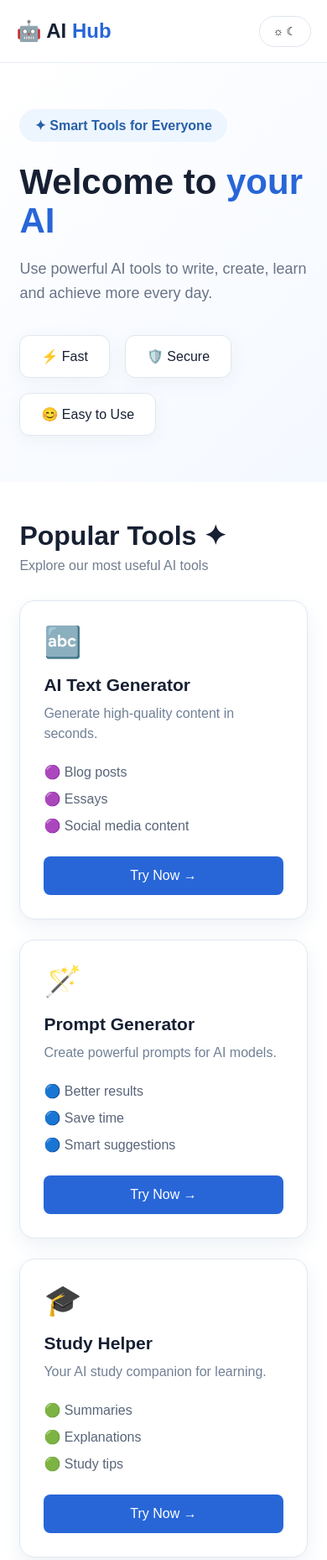
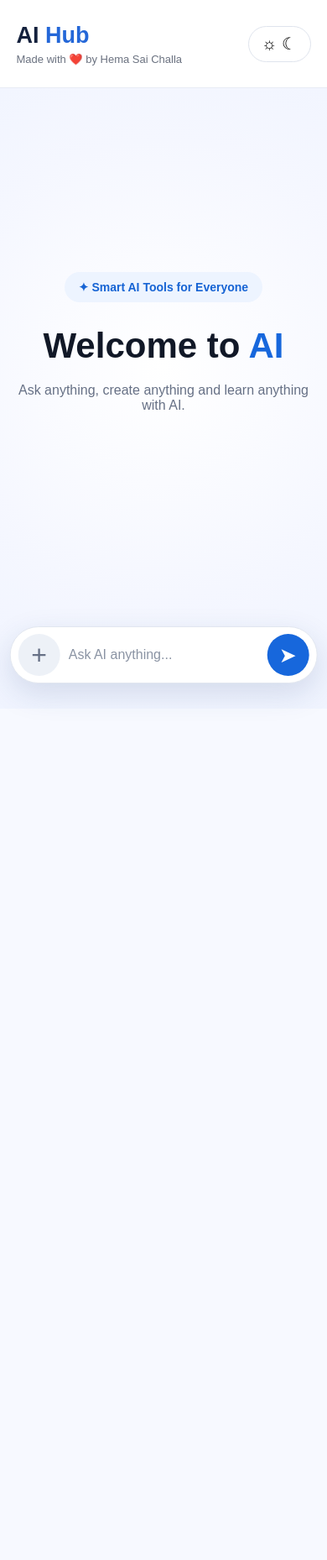
Before and after one commit to uzumakinaruto98hs-ship-it/ai-hub, a plain HTML site: page index.html in a window 390 px wide. Shown: the top 1858 px of the page at 84% size. After the commit the page ends 844 px from the top, so only its background shows below. Drawn offline with Linux system fonts and the light colour scheme.

Commit message:
Update index.html

```diff
--- a/index.html
+++ b/index.html
@@ -7,246 +7,337 @@
 <title>AI Hub</title>
 
 <style>
-* {
-    box-sizing: border-box;
-    margin: 0;
-    padding: 0;
+*{
+    margin:0;
+    padding:0;
+    box-sizing:border-box;
 }
 
-body {
-    font-family: Arial, sans-serif;
-    background: #ffffff;
-    color: #172033;
+body{
+    font-family:Arial, sans-serif;
+    background:#f7f9ff;
+    color:#111827;
+    min-height:100vh;
+    overflow:hidden;
 }
 
-/* HEADER */
+/* TOP BAR */
+header{
+    height:105px;
+    background:white;
+    border-bottom:1px solid #e8ecf4;
 
-header {
-    height: 75px;
-    display: flex;
-    align-items: center;
-    justify-content: space-between;
-    padding: 0 7%;
-    border-bottom: 1px solid #e7edf5;
-    background: white;
+    display:flex;
+    align-items:center;
+    justify-content:space-between;
+
+    padding:0 4%;
 }
 
-.logo {
-    font-size: 30px;
-    font-weight: bold;
-    white-space: nowrap;
+.brand h2{
+    font-size:32px;
+    color:#14213d;
 }
 
-.logo span {
-    color: #2866d8;
+.brand h2 span{
+    color:#2467d8;
 }
 
-nav a {
-    margin: 0 18px;
-    text-decoration: none;
-    color: #172033;
-    font-size: 16px;
+.brand p{
+    margin-top:5px;
+    color:#6b7280;
+    font-size:15px;
 }
 
-nav a:hover {
-    color: #2866d8;
+/* THEME BUTTON */
+.theme{
+    width:88px;
+    height:48px;
+
+    border:1px solid #dfe4ed;
+    border-radius:30px;
+
+    background:white;
+
+    font-size:20px;
+    cursor:pointer;
 }
 
-.mode {
-    border: 1px solid #dfe5ee;
-    border-radius: 25px;
-    padding: 10px 16px;
-    background: white;
-    cursor: pointer;
+/* MAIN */
+.hero{
+    height:calc(100vh - 105px);
+
+    display:flex;
+    flex-direction:column;
+    align-items:center;
+
+    padding-top:26vh;
+
+    background:
+    radial-gradient(
+        circle at 50% 45%,
+        #ffffff 0%,
+        #f5f7ff 60%,
+        #f0f4ff 100%
+    );
 }
 
-/* HERO */
+/* BADGE */
+.badge{
+    padding:11px 22px;
 
-.hero {
-    min-height: 440px;
-    display: flex;
-    align-items: center;
-    padding: 65px 7%;
-    background: linear-gradient(135deg, #ffffff, #f4f8ff);
+    border-radius:30px;
+
+    background:#edf4ff;
+    color:#1764d4;
+
+    font-size:17px;
+    font-weight:bold;
+
+    margin-bottom:28px;
 }
 
-.hero-text {
-    max-width: 700px;
+/* TITLE */
+.hero h1{
+    font-size:60px;
+    font-weight:700;
+
+    margin-bottom:20px;
 }
 
-.badge {
-    display: inline-block;
-    padding: 10px 18px;
-    background: #edf5ff;
-    color: #2860a8;
-    border-radius: 25px;
-    margin-bottom: 25px;
-    font-weight: bold;
+.hero h1 span{
+    color:#1767dc;
 }
 
-.hero h1 {
-    font-size: 58px;
-    line-height: 1.1;
-    margin-bottom: 20px;
+.hero p{
+    color:#667085;
+    font-size:20px;
 }
 
-.hero h1 span {
-    color: #2866d8;
+/* CHAT AREA */
+.chat-area{
+    position:fixed;
+
+    left:50%;
+    bottom:42px;
+
+    transform:translateX(-50%);
+
+    width:92%;
+    max-width:900px;
 }
 
-.hero p {
-    font-size: 20px;
-    line-height: 1.6;
-    color: #687386;
-    max-width: 600px;
+/* CHAT BAR */
+.chat-box{
+    width:100%;
+    height:72px;
+
+    background:white;
+
+    border:1px solid #e1e6ef;
+
+    border-radius:40px;
+
+    padding:9px;
+
+    display:flex;
+    align-items:center;
+
+    box-shadow:
+        0 12px 35px rgba(35,65,120,.15);
 }
 
-/* FEATURES */
+/* PLUS */
+.plus{
+    width:54px;
+    height:54px;
 
-.features {
-    display: flex;
-    gap: 18px;
-    margin-top: 35px;
-    flex-wrap: wrap;
+    border:none;
+    border-radius:50%;
+
+    background:#edf1f7;
+
+    color:#667085;
+
+    font-size:32px;
+
+    cursor:pointer;
 }
 
-.feature {
-    padding: 15px 25px;
-    background: white;
-    border: 1px solid #e1e7ef;
-    border-radius: 12px;
-    box-shadow: 0 5px 20px #edf1f6;
+.plus:hover{
+    background:#e1e7f0;
 }
 
-/* TOOLS */
+/* INPUT */
+.chat-input{
+    flex:1;
 
-.tools {
-    padding: 60px 7%;
+    height:100%;
+
+    border:none;
+    outline:none;
+
+    background:transparent;
+
+    padding:0 20px;
+
+    font-size:18px;
+    color:#172033;
 }
 
-.tools h2 {
-    font-size: 32px;
-    margin-bottom: 8px;
+.chat-input::placeholder{
+    color:#8a93a3;
 }
 
-.subtitle {
-    color: #727d8e;
-    margin-bottom: 32px;
+/* SEND */
+.send{
+    width:54px;
+    height:54px;
+
+    border:none;
+    border-radius:50%;
+
+    background:#1767dc;
+
+    color:white;
+
+    font-size:25px;
+
+    cursor:pointer;
 }
 
-.cards {
-    display: grid;
-    grid-template-columns: repeat(3, 1fr);
-    gap: 24px;
+.send:hover{
+    background:#0e56bd;
 }
 
-.card {
-    padding: 28px;
-    border: 1px solid #e1e7ef;
-    border-radius: 18px;
-    box-shadow: 0 8px 25px #edf1f6;
-    transition: 0.3s;
-    background: white;
+/* TOOLS POPUP */
+.tools-menu{
+    display:none;
+
+    position:absolute;
+
+    left:0;
+    bottom:85px;
+
+    width:330px;
+
+    padding:10px;
+
+    background:#202124;
+
+    border-radius:22px;
+
+    box-shadow:
+        0 18px 45px rgba(0,0,0,.28);
+
+    z-index:10;
 }
 
-.card:hover {
-    transform: translateY(-7px);
+.tools-menu.show{
+    display:block;
 }
 
-.icon {
-    font-size: 36px;
-    margin-bottom: 18px;
+/* TOOL */
+.menu-item{
+    display:flex;
+    align-items:center;
+
+    gap:14px;
+
+    padding:11px;
+
+    border-radius:15px;
+
+    color:white;
+
+    cursor:pointer;
 }
 
-.card h3 {
-    font-size: 21px;
-    margin-bottom: 10px;
+.menu-item:hover{
+    background:#303136;
 }
 
-.card p {
-    color: #718096;
-    line-height: 1.5;
-    margin-bottom: 18px;
+.menu-icon{
+    width:45px;
+    height:45px;
+
+    border-radius:50%;
+
+    background:#36383d;
+
+    display:flex;
+    align-items:center;
+    justify-content:center;
+
+    font-size:21px;
 }
 
-.card ul {
-    list-style: none;
-    color: #596579;
-    line-height: 2;
-}
-
-.card button {
-    width: 100%;
-    border: none;
-    padding: 14px;
-    margin-top: 20px;
-    border-radius: 8px;
-    background: #2866d8;
-    color: white;
-    font-size: 16px;
-    cursor: pointer;
-}
-
-.card button:hover {
-    background: #174eae;
-}
-
-/* FOOTER */
-
-footer {
-    border-top: 1px solid #e5eaf1;
-    padding: 30px 7%;
-    display: flex;
-    justify-content: space-between;
-    align-items: center;
-    color: #687386;
+.menu-text{
+    font-size:16px;
 }
 
 /* MOBILE */
+@media(max-width:700px){
 
-@media (max-width: 800px) {
-
-    header {
-        padding: 0 5%;
+    header{
+        height:105px;
+        padding:0 5%;
     }
 
-    .logo {
-        font-size: 24px;
+    .brand h2{
+        font-size:27px;
     }
 
-    nav {
-        display: none;
+    .brand p{
+        font-size:13px;
     }
 
-    .hero {
-        padding: 55px 6%;
-        min-height: 400px;
+    .theme{
+        width:75px;
+        height:43px;
     }
 
-    .hero h1 {
-        font-size: 42px;
+    .hero{
+        padding-top:26vh;
     }
 
-    .hero p {
-        font-size: 18px;
+    .badge{
+        font-size:14px;
+        padding:10px 17px;
     }
 
-    .features {
-        justify-content: flex-start;
+    .hero h1{
+        font-size:42px;
     }
 
-    .cards {
-        grid-template-columns: 1fr;
+    .hero p{
+        font-size:16px;
+        text-align:center;
+        padding:0 20px;
     }
 
-    .tools {
-        padding: 45px 6%;
+    .chat-area{
+        width:94%;
+        bottom:30px;
     }
 
-    footer {
-        flex-direction: column;
-        gap: 15px;
-        text-align: center;
+    .chat-box{
+        height:68px;
+    }
+
+    .plus,
+    .send{
+        width:50px;
+        height:50px;
+    }
+
+    .chat-input{
+        font-size:16px;
+        padding:0 10px;
+    }
+
+    .tools-menu{
+        width:290px;
     }
 }
 </style>
@@ -255,195 +346,224 @@ footer {
 <body>
 
 <!-- HEADER -->
-
 <header>
 
-    <div class="logo">
-        🤖 AI <span>Hub</span>
+    <div class="brand">
+
+        <h2>
+            AI <span>Hub</span>
+        </h2>
+
+        <p>
+            Made with ❤️ by Hema Sai Challa
+        </p>
+
     </div>
 
-    <nav>
-        <a href="#">Home</a>
-        <a href="#tools">Tools</a>
-        <a href="#">About</a>
-        <a href="#">Contact</a>
-    </nav>
-
-    <button class="mode">
+    <button class="theme" onclick="toggleTheme()">
         ☼ ☾
     </button>
 
 </header>
 
 
-<!-- HERO -->
-
+<!-- MAIN -->
 <section class="hero">
 
-    <div class="hero-text">
-
     <div class="badge">
-            ✦ Smart Tools for Everyone
+        ✦ Smart AI Tools for Everyone
     </div>
 
     <h1>
-            Welcome to <span>your AI</span>
+        Welcome to <span>AI</span>
     </h1>
 
     <p>
-            Use powerful AI tools to write, create,
-            learn and achieve more every day.
+        Ask anything, create anything and learn anything with AI.
     </p>
 
-        <div class="features">
+</section>
 
-            <div class="feature">
-                ⚡ Fast
+
+<!-- CHAT -->
+<div class="chat-area">
+
+    <!-- PLUS MENU -->
+
+    <div class="tools-menu" id="toolsMenu">
+
+        <div class="menu-item"
+             onclick="selectTool('AI Text Generator')">
+
+            <div class="menu-icon">🔤</div>
+
+            <div class="menu-text">
+                AI Text Generator
             </div>
 
-            <div class="feature">
-                🛡️ Secure
         </div>
 
-            <div class="feature">
-                😊 Easy to Use
+
+        <div class="menu-item"
+             onclick="selectTool('Prompt Generator')">
+
+            <div class="menu-icon">🪄</div>
+
+            <div class="menu-text">
+                Prompt Generator
+            </div>
+
+        </div>
+
+
+        <div class="menu-item"
+             onclick="selectTool('Study Helper')">
+
+            <div class="menu-icon">🎓</div>
+
+            <div class="menu-text">
+                Study Helper
+            </div>
+
+        </div>
+
+
+        <div class="menu-item"
+             onclick="selectTool('Image Generator')">
+
+            <div class="menu-icon">🖼️</div>
+
+            <div class="menu-text">
+                Image Generator
+            </div>
+
+        </div>
+
+
+        <div class="menu-item"
+             onclick="selectTool('Summarizer')">
+
+            <div class="menu-icon">📝</div>
+
+            <div class="menu-text">
+                Summarizer
+            </div>
+
+        </div>
+
+
+        <div class="menu-item"
+             onclick="selectTool('Idea Generator')">
+
+            <div class="menu-icon">💡</div>
+
+            <div class="menu-text">
+                Idea Generator
             </div>
 
         </div>
 
     </div>
 
-</section>
 
+    <!-- TEXT BAR -->
 
-<!-- POPULAR TOOLS -->
+    <div class="chat-box">
 
-<section class="tools" id="tools">
-
-    <h2>
-        Popular Tools ✦
-    </h2>
-
-    <p class="subtitle">
-        Explore our most useful AI tools
-    </p>
-
-
-    <div class="cards">
-
-
-        <!-- TEXT GENERATOR -->
-
-        <div class="card">
-
-            <div class="icon">
-                🔤
-            </div>
-
-            <h3>
-                AI Text Generator
-            </h3>
-
-            <p>
-                Generate high-quality content
-                in seconds.
-            </p>
-
-            <ul>
-                <li>🟣 Blog posts</li>
-                <li>🟣 Essays</li>
-                <li>🟣 Social media content</li>
-            </ul>
-
-            <button onclick="alert('AI Text Generator coming soon!')">
-                Try Now →
+        <button class="plus" onclick="toggleMenu()">
+            +
         </button>
 
-        </div>
+        <input
+            id="aiInput"
+            class="chat-input"
+            type="text"
+            placeholder="Ask AI anything..."
+        >
 
-
-        <!-- PROMPT GENERATOR -->
-
-        <div class="card">
-
-            <div class="icon">
-                🪄
-            </div>
-
-            <h3>
-                Prompt Generator
-            </h3>
-
-            <p>
-                Create powerful prompts
-                for AI models.
-            </p>
-
-            <ul>
-                <li>🔵 Better results</li>
-                <li>🔵 Save time</li>
-                <li>🔵 Smart suggestions</li>
-            </ul>
-
-            <button onclick="alert('Prompt Generator coming soon!')">
-                Try Now →
-            </button>
-
-        </div>
-
-
-        <!-- STUDY HELPER -->
-
-        <div class="card">
-
-            <div class="icon">
-                🎓
-            </div>
-
-            <h3>
-                Study Helper
-            </h3>
-
-            <p>
-                Your AI study companion
-                for learning.
-            </p>
-
-            <ul>
-                <li>🟢 Summaries</li>
-                <li>🟢 Explanations</li>
-                <li>🟢 Study tips</li>
-            </ul>
-
-            <button onclick="alert('Study Helper coming soon!')">
-                Try Now →
+        <button class="send" onclick="sendMessage()">
+            ➤
         </button>
 
     </div>
 
 </div>
 
-</section>
+
+<script>
+
+/* PLUS MENU */
+
+function toggleMenu(){
+
+    const menu =
+        document.getElementById("toolsMenu");
+
+    menu.classList.toggle("show");
+}
 
 
-<!-- FOOTER -->
+/* SELECT TOOL */
 
-<footer>
+function selectTool(tool){
 
-    <div>
-        🤖 <b>AI Hub</b><br>
-        Smart AI tools for everyone.
-    </div>
+    const input =
+        document.getElementById("aiInput");
 
-    <div>
-        Made with ❤️ by Hema Sai Challa
-    </div>
+    input.value = tool + ": ";
 
-    <div>
-        GitHub · Twitter · Instagram · LinkedIn
-    </div>
+    input.focus();
 
-</footer>
+    document
+        .getElementById("toolsMenu")
+        .classList.remove("show");
+}
+
+
+/* SEND */
+
+function sendMessage(){
+
+    const input =
+        document.getElementById("aiInput");
+
+    const text =
+        input.value.trim();
+
+    if(text === ""){
+        return;
+    }
+
+    alert(
+        "You asked:\n\n" +
+        text +
+        "\n\nAI feature will be connected next 🚀"
+    );
+}
+
+
+/* THEME */
+
+function toggleTheme(){
+
+    document.body.classList.toggle("dark");
+
+}
+
+
+/* ENTER KEY */
+
+document
+    .getElementById("aiInput")
+    .addEventListener("keydown", function(e){
+
+        if(e.key === "Enter"){
+            sendMessage();
+        }
+
+    });
+
+</script>
 
 </body>
 </html>
```
Lines whose indentation alone changed are shown as unchanged.
